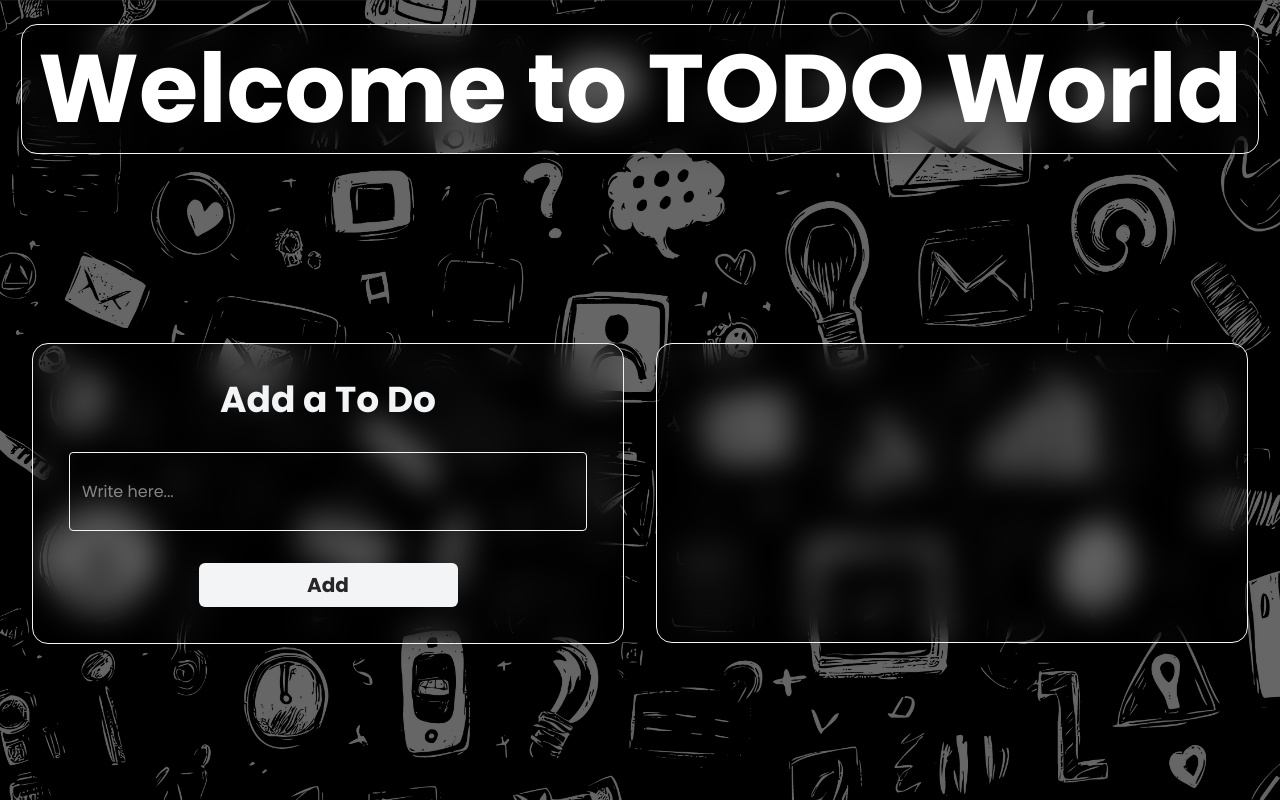
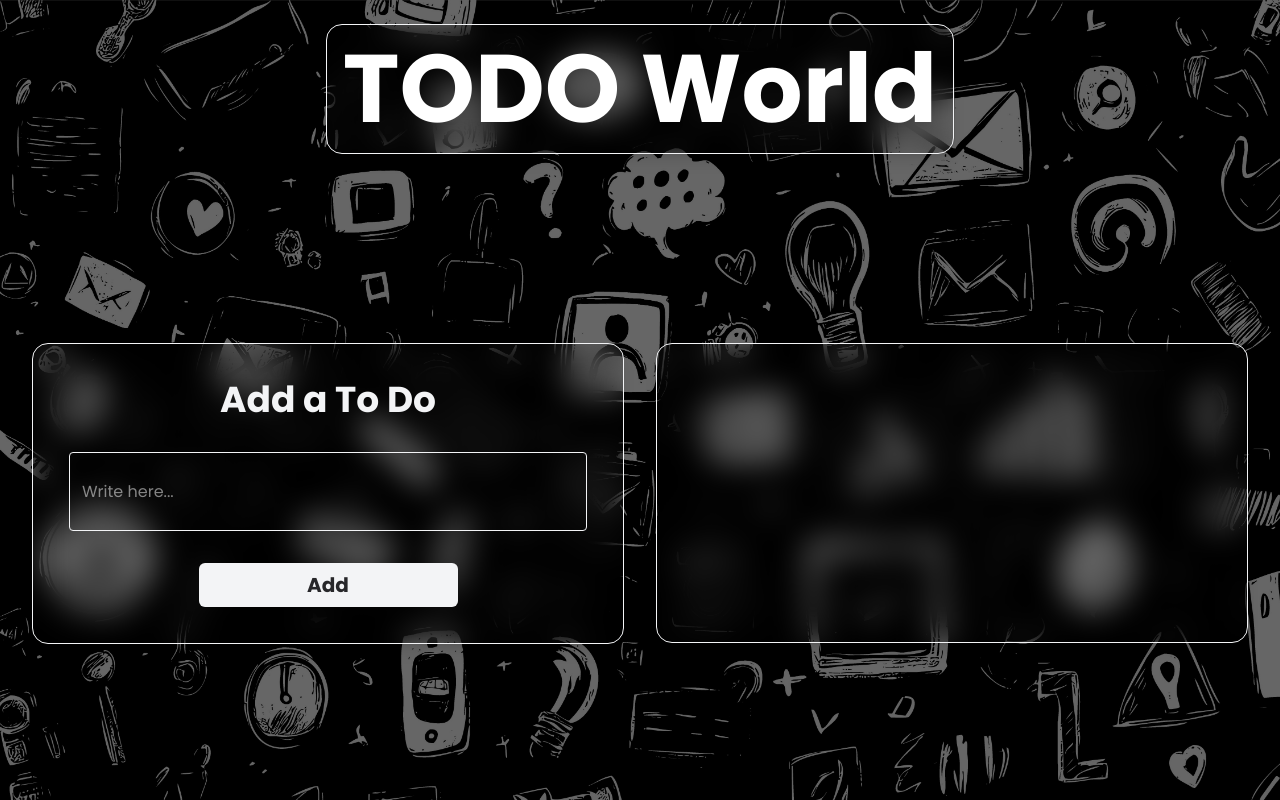
Before and after one commit to payalkharb1924/ToDo, a React (Vite) app: page / in a window 1280 px wide. Built offline with nearby package versions, Linux system fonts and the light colour scheme.

Commit message:
headingchanged

```diff
--- a/src/App.jsx
+++ b/src/App.jsx
@@ -49,7 +49,7 @@ function App() {
       >
         <div className="absolute inset-0 bg-black/60"></div>
         <div className="text-4xl sm:text-5xl md:text-8xl text-white mt-6 font-bold text-center bg-clip-padding backdrop-filter backdrop-blur-lg bg-opacity-20 border border-gray-100 rounded-2xl shadow-lg p-4">
-          Welcome to TODO World
+          TODO World
         </div>
         <div className="flex flex-col md:flex-row w-full flex-1 justify-center items-center mt-8">
           <div className="w-full md:w-1/2 h-auto md:h-3/4 flex justify-center items-center p-4">
```
